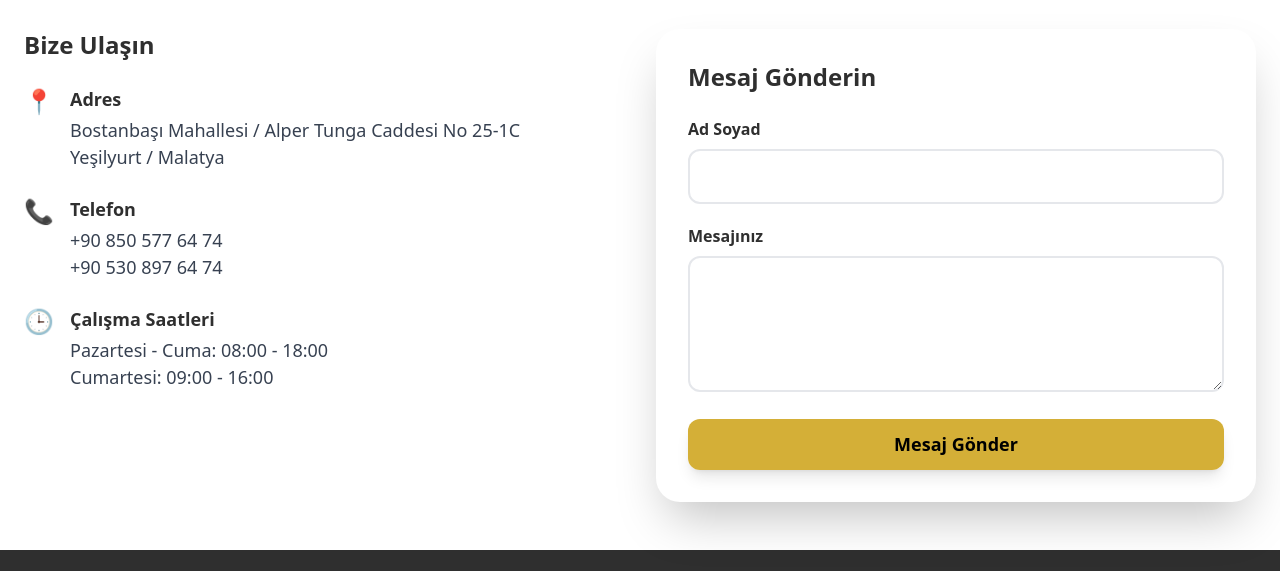
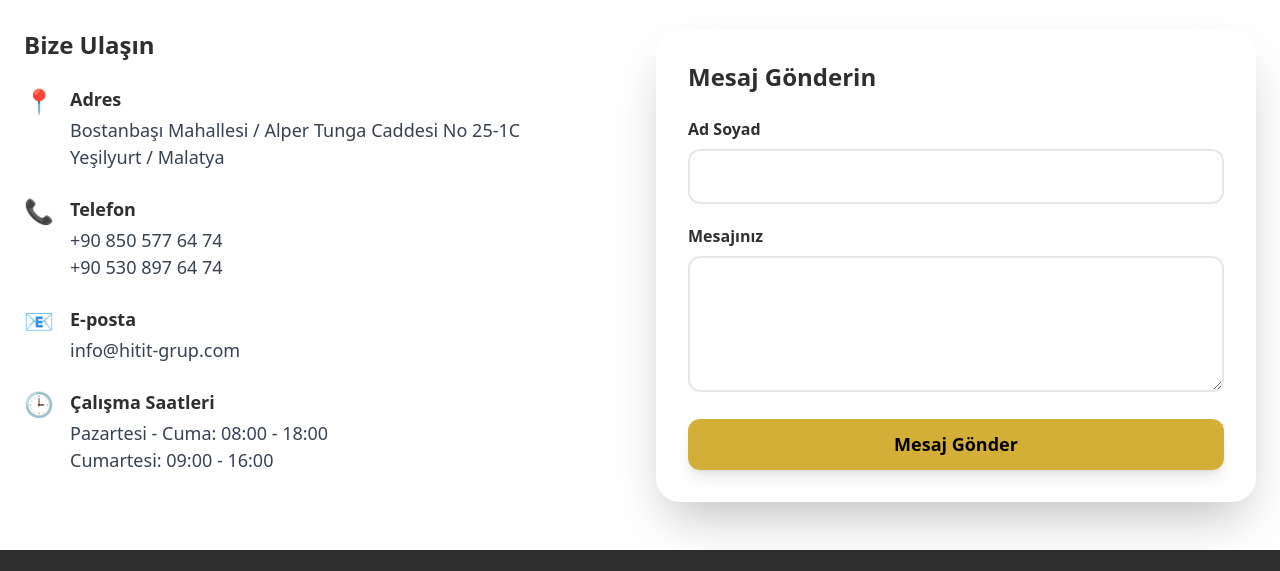
Before and after one commit to alisevgi225/hitit_group, a plain HTML site: page index.html in a window 1280 px wide. Shown: the part 3970-4541 px from the top of the page. Drawn offline with nearby package versions, Linux system fonts and the light colour scheme.

Commit message:
Update index.html

```diff
--- a/index.html
+++ b/index.html
@@ -872,6 +872,13 @@
                                 <div>
                                     <div class="font-bold text-lg mb-1" style="color: var(--antrasit);">Telefon</div>
                                     <div class="text-gray-700">+90 850 577 64 74<br>+90 530 897 64 74</div>
+                                </div>
+                            </div>
+                            <div class="flex items-start">
+                                <div class="text-2xl mr-4" style="color: var(--altin);">📧</div>
+                                <div>
+                                    <div class="font-bold text-lg mb-1" style="color: var(--antrasit);">E-posta</div>
+                                    <div class="text-gray-700"><a href="mailto:info@hitit-grup.com" class="hover:text-[color:var(--altin)] transition">info@hitit-grup.com</a></div>
                                 </div>
                             </div>
                             <div class="flex items-start">
```
